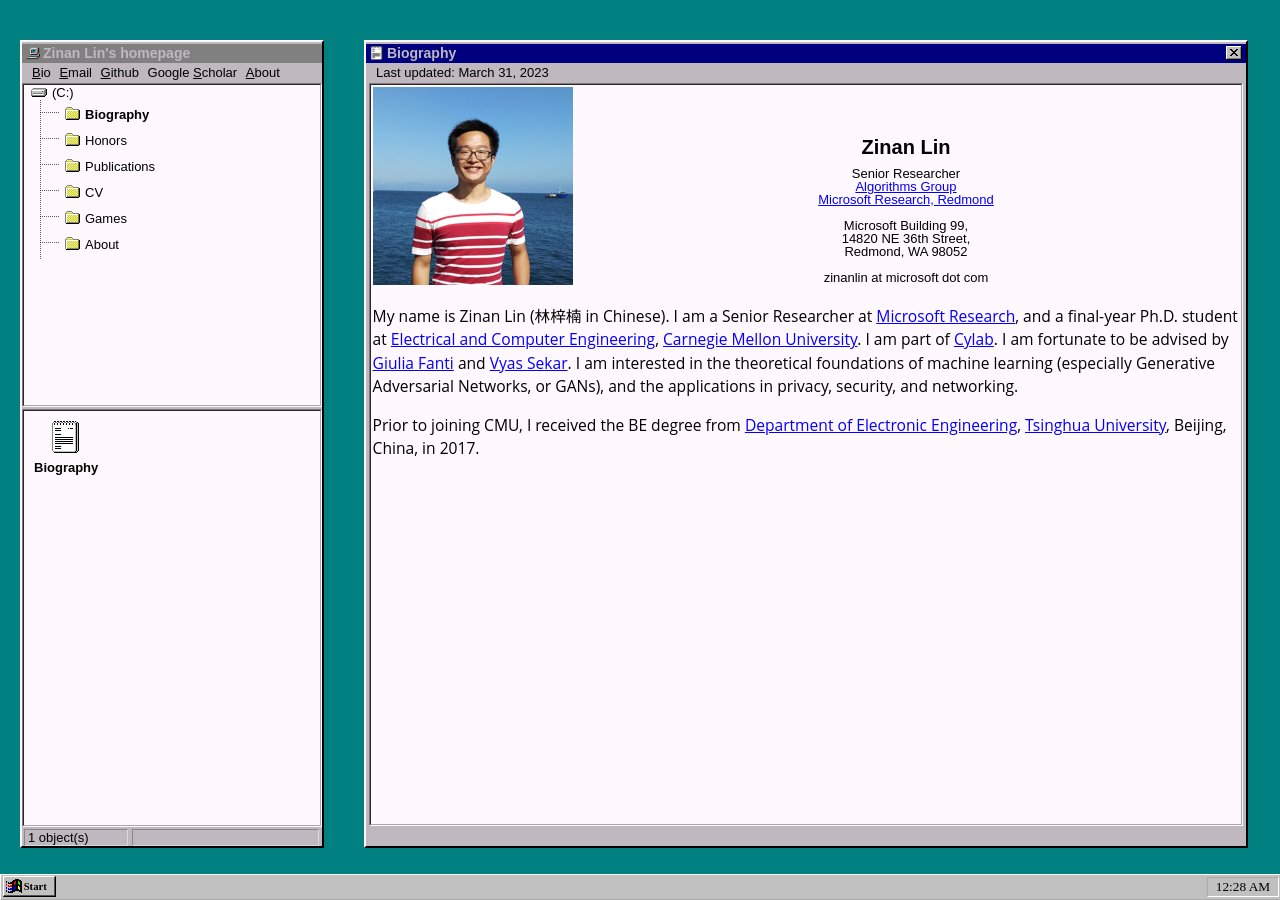
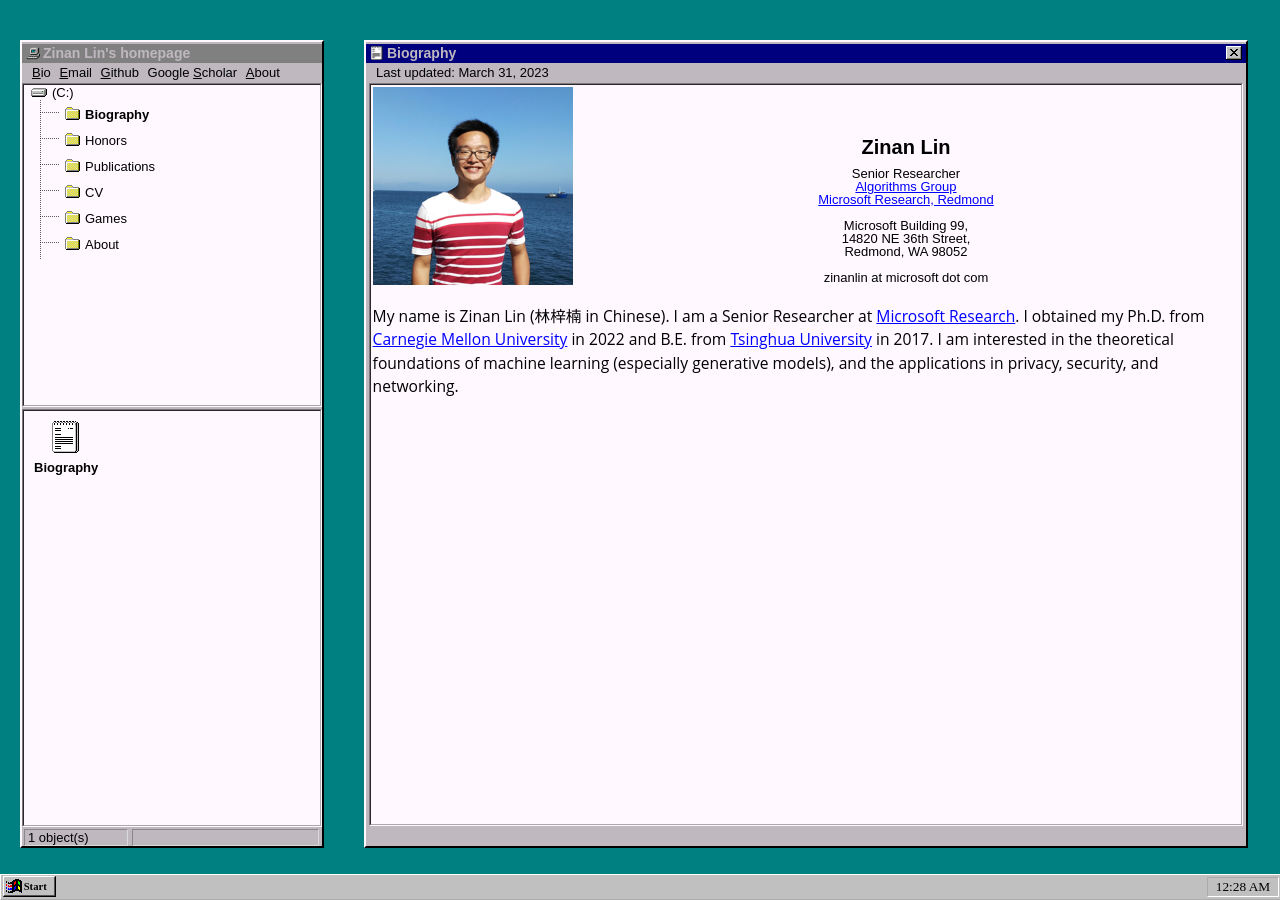
Before and after one commit to fjxmlzn/fjxmlzn.github.io, a Jekyll site: the page built from _bio/bio.html, in a window 1280 px wide. Built offline with Jekyll 4.4.1, drawn with Linux system fonts in a browser that asks for light colours.

Commit message:
update bio

```diff
--- a/_bio/bio.html
+++ b/_bio/bio.html
@@ -42,9 +42,6 @@
 </div>
 <div class="bio_statement">
     <p>
-        My name is Zinan Lin (林梓楠 in Chinese). I am a Senior Researcher at <a href="https://www.microsoft.com/en-us/research/lab/microsoft-research-redmond/" target="_blank">Microsoft Research</a>, and a final-year Ph.D. student at <a href="https://www.ece.cmu.edu/" target="_blank">Electrical and Computer Engineering</a>, <a href="https://www.cmu.edu/" target="_blank"> Carnegie Mellon University</a>. I am part of <a href="https://www.cylab.cmu.edu" target="_blank">Cylab</a>. I am fortunate to be advised by <a href="http://www.andrew.cmu.edu/user/gfanti/" target="_blank">Giulia Fanti</a> and <a href="https://users.ece.cmu.edu/~vsekar/" target="_blank">Vyas Sekar</a>. I am interested in the theoretical foundations of machine learning (especially Generative Adversarial Networks, or GANs), and the applications in privacy, security, and networking.
-    </p>
-    <p>
-        Prior to joining CMU, I received the BE degree from <a href="http://www.tsinghua.edu.cn/publish/eeen/index.html" target="_blank">Department of Electronic Engineering</a>, <a href="http://www.tsinghua.edu.cn/publish/newthuen/index.html" target="_blank">Tsinghua University</a>, Beijing, China, in 2017.
+        My name is Zinan Lin (林梓楠 in Chinese). I am a Senior Researcher at <a href="https://www.microsoft.com/en-us/research/lab/microsoft-research-redmond/" target="_blank">Microsoft Research</a>. I obtained my Ph.D. from <a href="https://www.cmu.edu/" target="_blank"> Carnegie Mellon University</a> in 2022 and B.E. from <a href="http://www.tsinghua.edu.cn/publish/newthuen/index.html" target="_blank">Tsinghua University</a> in 2017. I am interested in the theoretical foundations of machine learning (especially generative models), and the applications in privacy, security, and networking.
     </p>
 </div>
```
